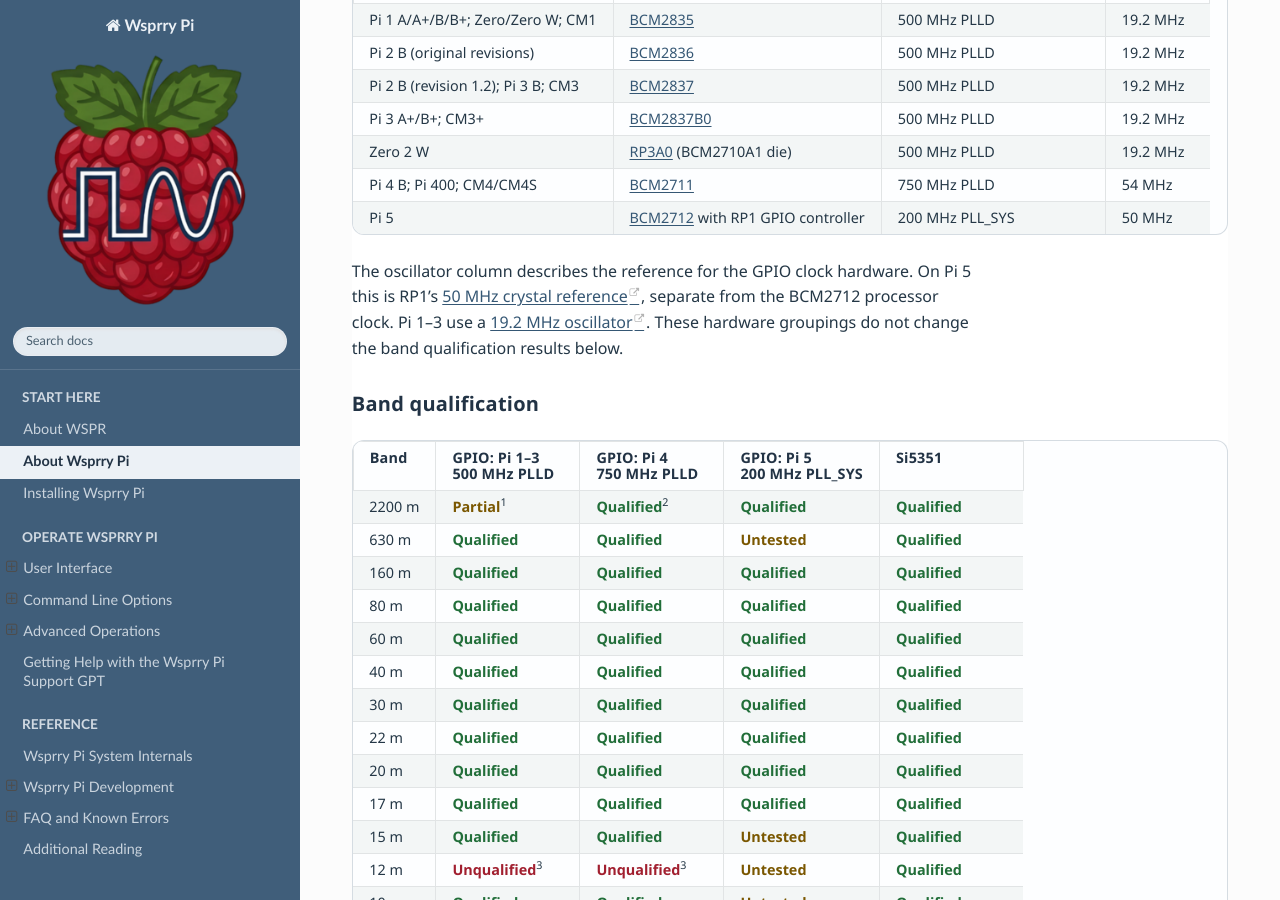
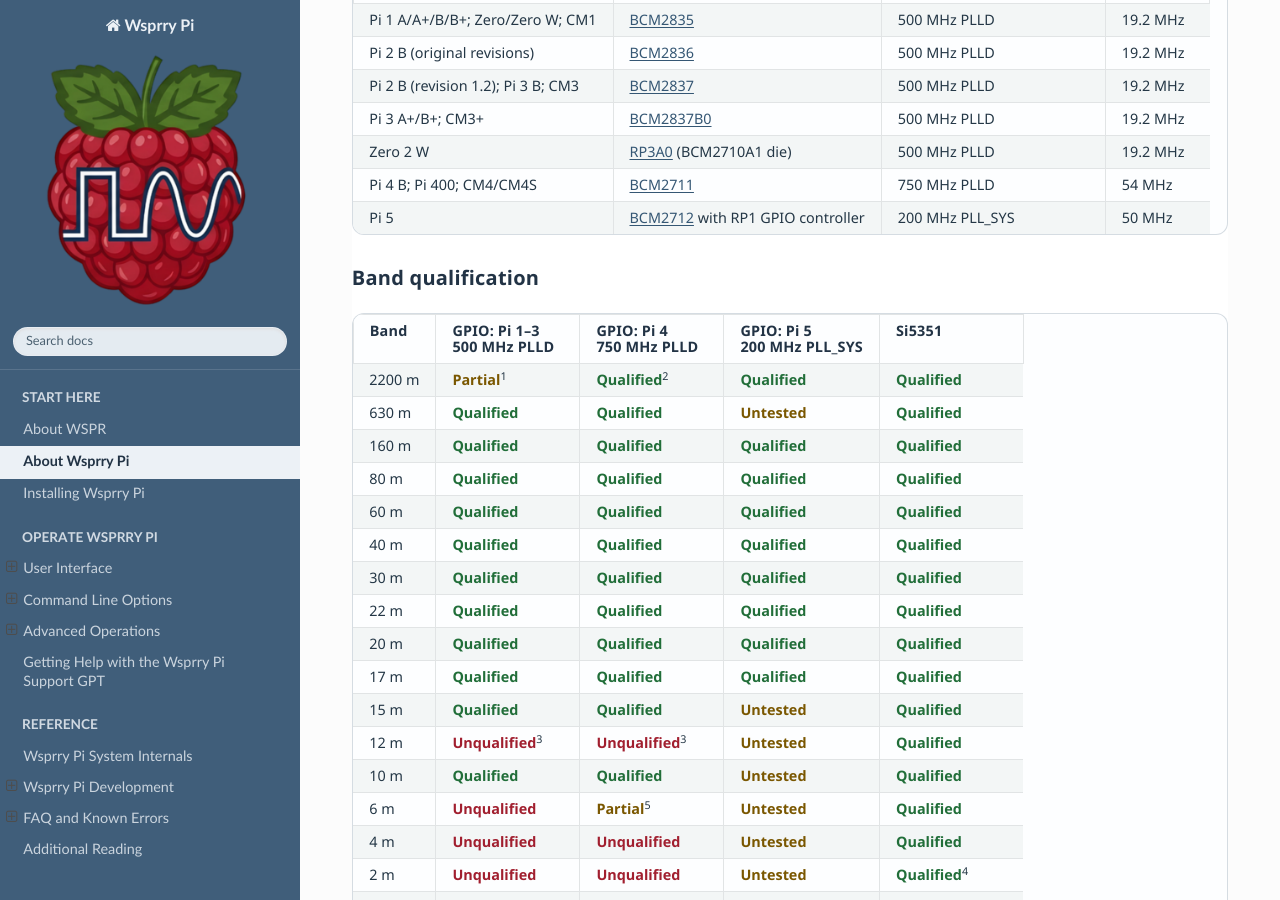
Before and after one commit to WsprryPi/Wsprry_Pi_Docs, a Sphinx documentation site: the page built from docs/About_Wsprry_Pi/index.md, in a window 1280 px wide and 900 px high, scrolled down 3405 px. Built offline with Sphinx 7.4.7 and the Read the Docs theme 3.1.0, drawn with Linux system fonts in a browser that asks for light colours.

Commit message:
docs: remove oscillator reference paragraph

```diff
--- a/docs/About_Wsprry_Pi/index.md
+++ b/docs/About_Wsprry_Pi/index.md
@@ -96,8 +96,6 @@
 | Pi 4 B; Pi 400; CM4/CM4S | <a href="https://www.raspberrypi.com/documentation/computers/processors.html#bcm2711">BCM2711</a> | 750 MHz PLLD | 54 MHz |
 | Pi 5 | <a href="https://www.raspberrypi.com/documentation/computers/processors.html#bcm2712">BCM2712</a> with RP1 GPIO controller | 200 MHz PLL_SYS | 50 MHz |
 
-The oscillator column describes the reference for the GPIO clock hardware. On Pi 5 this is RP1's [50 MHz crystal reference](https://datasheets.raspberrypi.com/rp1/rp1-peripherals.pdf), separate from the BCM2712 processor clock. Pi 1–3 use a [19.2 MHz oscillator](https://github.com/raspberrypi/linux/blob/rpi-6.12.y/arch/arm/boot/dts/broadcom/bcm283x.dtsi). These hardware groupings do not change the band qualification results below.
-
 ### Band qualification
 
 | Band | GPIO: Pi 1–3<br>500 MHz PLLD | GPIO: Pi 4<br>750 MHz PLLD | GPIO: Pi 5<br>200 MHz PLL_SYS | Si5351 |
```
